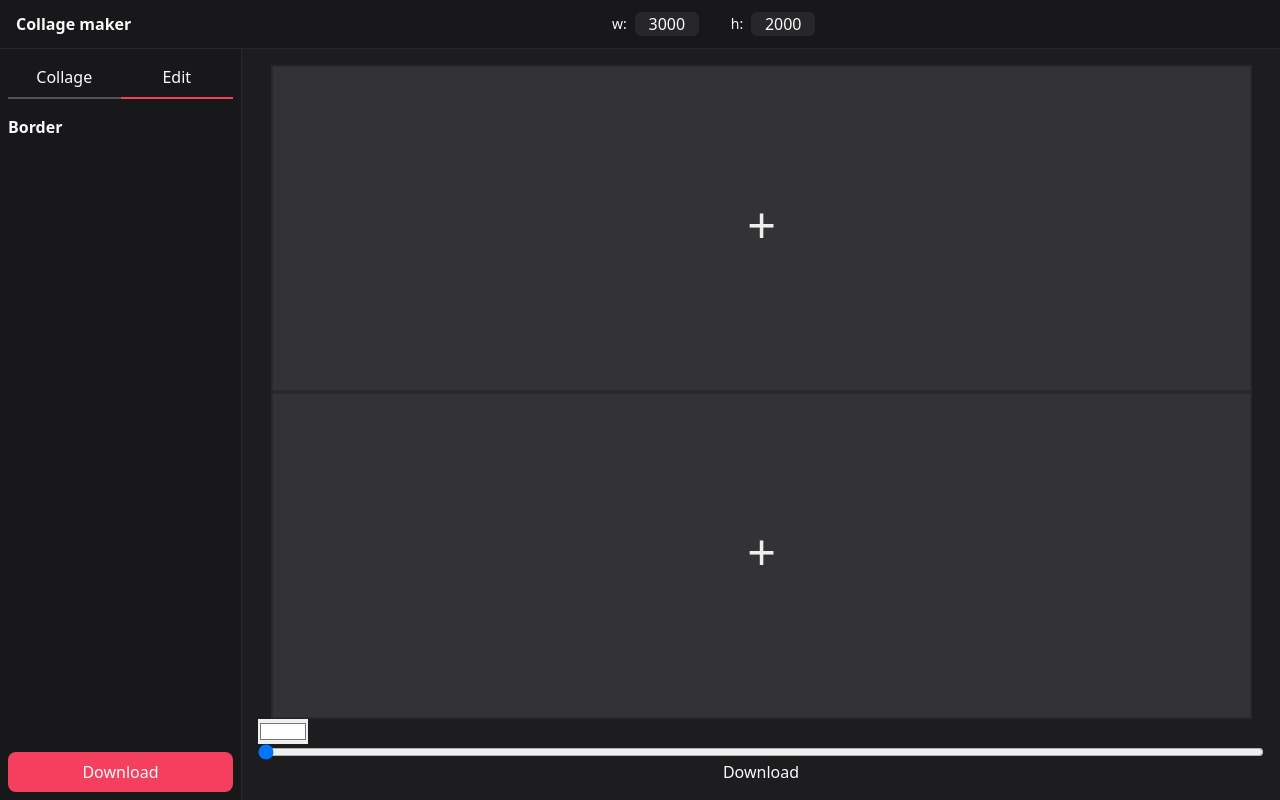
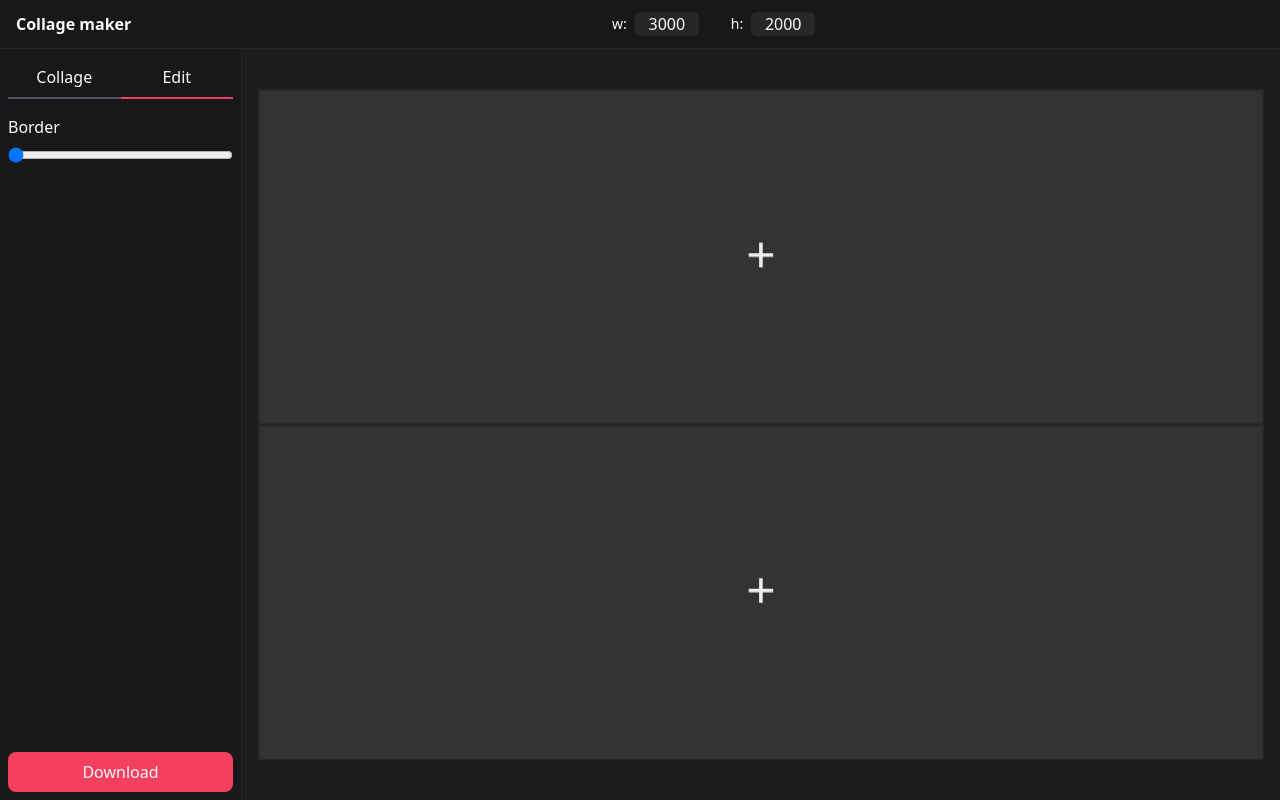
Before and after one commit to lionpuro/collage-maker, a SvelteKit app: page / in a window 1280 px wide. Both pictures are taken after a click on the button "Edit". Built offline with nearby package versions, Linux system fonts and the light colour scheme.

Commit message:
fix: move border controls to panel edit tab

```diff
--- a/src/routes/+page.svelte
+++ b/src/routes/+page.svelte
@@ -146,12 +146,6 @@
 		currentTarget: EventTarget & T;
 	};
 
-	const changeBorderColor = (e: ChangeEvent<HTMLInputElement>) => {
-		const color = e.currentTarget.value;
-		const borders = layer.find(".border") as Konva.Rect[];
-		borders.forEach((child) => child.stroke(color));
-	};
-
 	const changeBorderWidth = (e: ChangeEvent<HTMLInputElement>) => {
 		const width = Number(e.currentTarget.value) * 10;
 		setBorders(resolution, mainGroup, width, borderConfig.color);
@@ -200,17 +194,6 @@
 		<div class="hidden">
 			<input bind:this={fileInput} type="file" accept="image/*" />
 		</div>
-		<input
-			type="color"
-			bind:value={borderConfig.color}
-			onchange={changeBorderColor} />
-		<input
-			type="range"
-			min={0}
-			max={20}
-			bind:value={borderConfig.width}
-			onchange={changeBorderWidth} />
-		<button onclick={() => downloadStage(stage, resolution)}>Download</button>
 	</div>
 	<div
 		class="flex flex-col border-base-800 bg-base-900 lg:w-[300px] lg:border-r">
@@ -228,7 +211,15 @@
 				</div>
 			{/snippet}
 			{#snippet editTab()}
-				<h2 class="font-semibold">Border</h2>
+				<div class="flex flex-col gap-2 overflow-y-auto lg:content-start">
+					<h2 class="font-medium">Border</h2>
+					<input
+						type="range"
+						min={0}
+						max={20}
+						bind:value={borderConfig.width}
+						oninput={changeBorderWidth} />
+				</div>
 			{/snippet}
 			<button
 				onclick={() => downloadStage(stage, resolution)}
```
